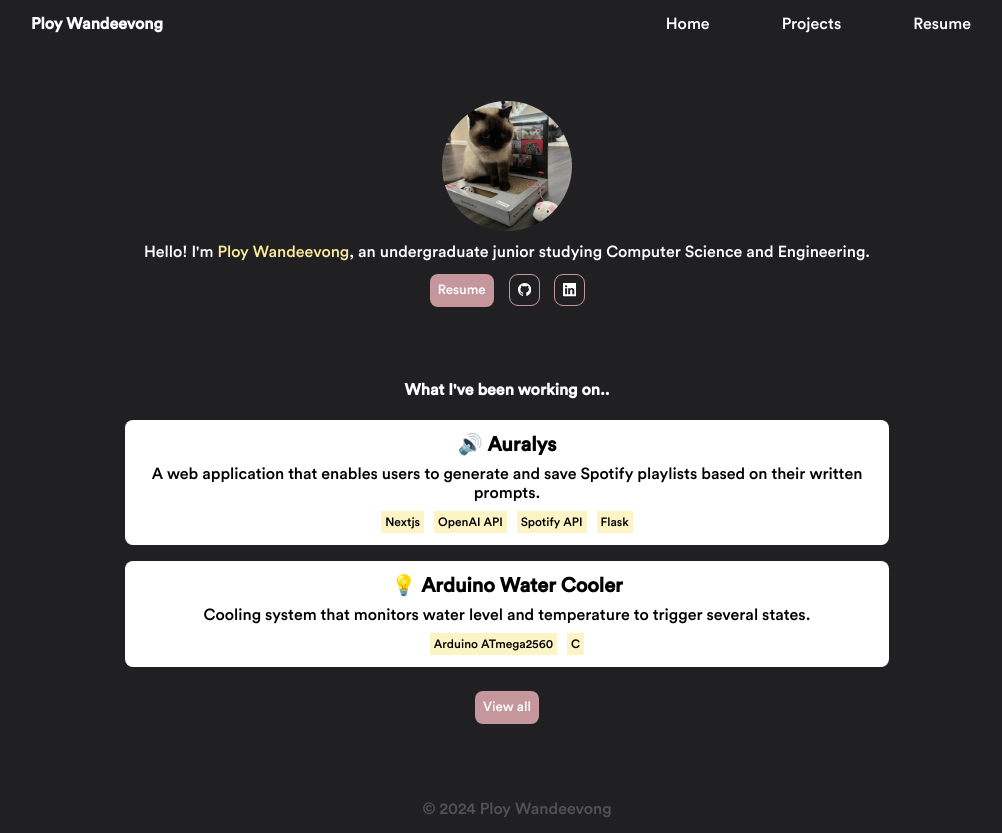
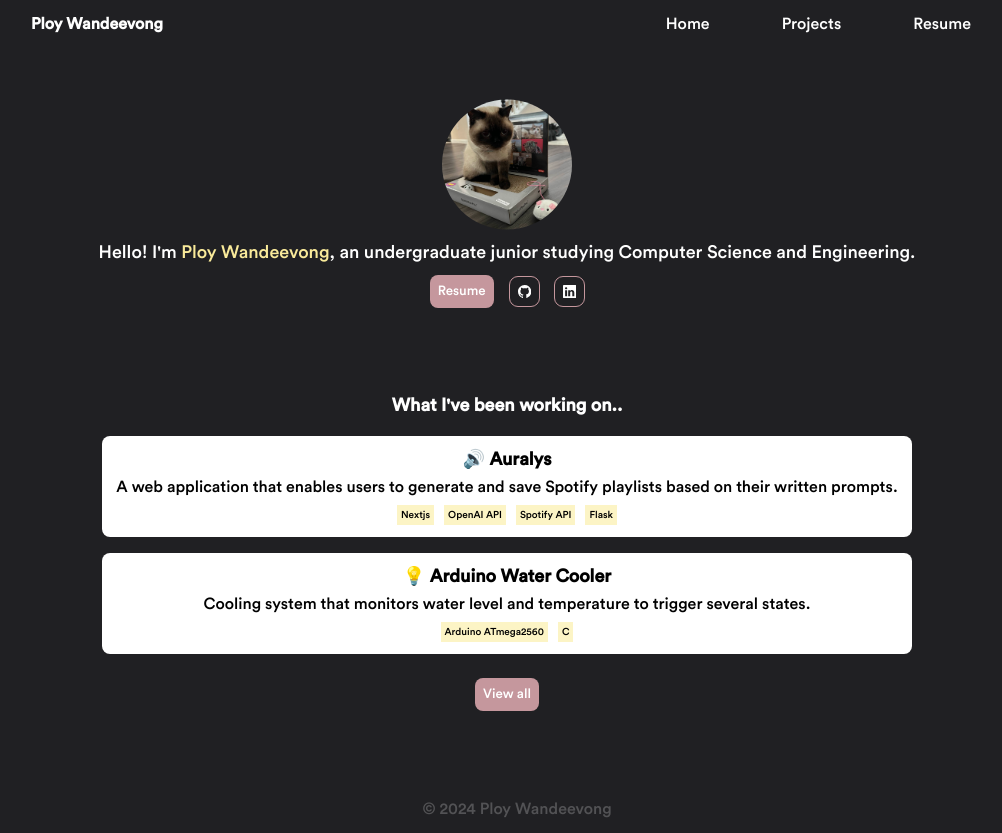
Before and after one commit to ployw/ployw.github.io, a React (Create React App) app: page / in a window 1280 px wide. Shown: the whole page, without its empty margins (133-1135 px from the left). Built offline with nearby package versions, Linux system fonts and the light colour scheme.

Commit message:
font-size adjustments

```diff
--- a/src/components/HeroStyles.css
+++ b/src/components/HeroStyles.css
@@ -8,18 +8,17 @@
     width: 100%;
 }
 
-.about-me {
+.about-me p {
+    font-size: var(--h3-font-size);
+    font-weight: var(--font-normal);
     text-align: center;
+    width: 90%;
 }
 
 .about-links {
     flex-direction: row;
 }
 
-.hero .about-content p {
-    font-size: var(--normal-font-size);
-    font-weight: var(--font-normal);
-}
 
 .profile-img {
     clip-path: circle();
@@ -30,6 +29,6 @@
 @media screen and (max-width: 640px)
 {
     .home .about-content p {
-        font-size: 1.6rem;
+        font-size: var(--h3-font-size);
     }
 }
--- a/src/components/ProjectCardStyles.css
+++ b/src/components/ProjectCardStyles.css
@@ -19,6 +19,7 @@
 }
 
 .card-description {
+    font-size: var(--normal-font-size);
     color: black;
     margin: 0.8rem;
 }
--- a/src/components/ProjectsPreviewStyles.css
+++ b/src/components/ProjectsPreviewStyles.css
@@ -1,5 +1,9 @@
 .preview {
     min-height: 388px;
+}
+
+.preview-heading h3 {
+    font-size: var(--h3-font-size);
 }
 
 .preview-content {
@@ -7,7 +11,7 @@
 }
 
 .grid-container {
-    width: 85%;
+    width: 90%;
 }
 
 .grid-item {
--- a/src/index.css
+++ b/src/index.css
@@ -19,10 +19,10 @@
   --header-height: 4.8rem;
   --big-font-size: 5.6rem;
   --h1-font-size: 3.6rem;
-  --h2-font-size: 2.4rem;
-  --h3-font-size: 2rem;
+  --h2-font-size: 2rem;
+  --h3-font-size: 1.8rem;
   --normal-font-size: 1.6rem;
-  --small-font-size: 1.2rem;
+  --small-font-size: 1rem;
 
   --font-bold: 800;
   --font-normal: 100;
```
